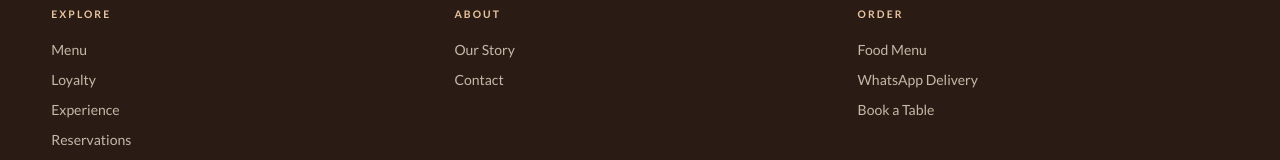
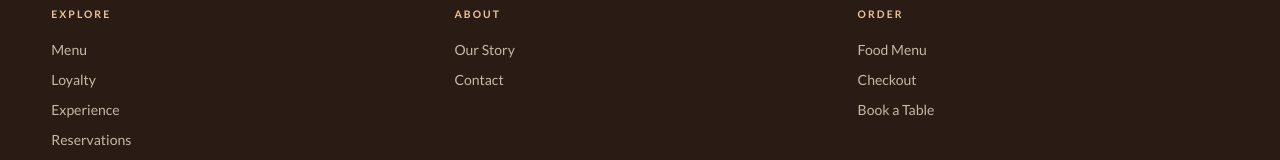
Before and after one commit to DaviesMenace1/izumi-restaurant-lounge, a Next.js app: page / in a window 1280 px wide. Shown: the part 6400-6560 px from the top of the page. Built offline with nearby package versions, Linux system fonts and the light colour scheme.

Commit message:
Footer Order column links to /order page

```diff
--- a/src/components/Footer.tsx
+++ b/src/components/Footer.tsx
@@ -151,14 +151,7 @@
             </p>
             <nav className="flex flex-col gap-2.5 text-sm text-[#c4b8a8]">
               <Link href="/menu" className="hover:text-white transition-colors">Food Menu</Link>
-              <a
-                href="https://wa.me/256707808010?text=Hello%20Yamasen%2C%20I%20would%20like%20to%20place%20a%20delivery%20order."
-                target="_blank"
-                rel="noopener noreferrer"
-                className="hover:text-white transition-colors"
-              >
-                WhatsApp Delivery
-              </a>
+              <Link href="/order" className="hover:text-white transition-colors">Checkout</Link>
               <Link href="/reservations" className="hover:text-white transition-colors">Book a Table</Link>
             </nav>
           </div>
```
